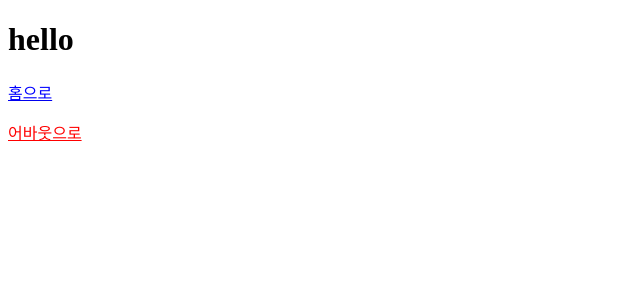
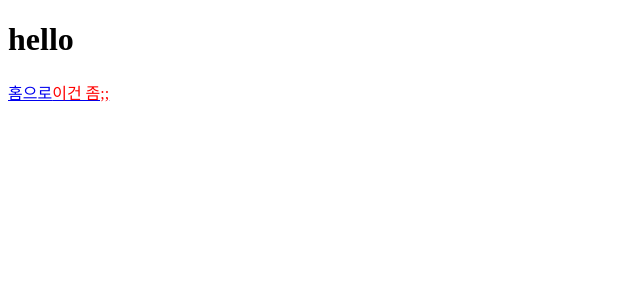
Before and after one commit to kiyounpark/next-practice, a Next.js app: page /about in a window 1280 px wide. Shown: the top 300 px of the page, without its empty margins (0-640 px from the left). Built offline with nearby package versions, Linux system fonts and the light colour scheme.

Commit message:
router 마다 컬러 다르게 추가

```diff
--- a/components/NavBar.js
+++ b/components/NavBar.js
@@ -1,25 +1,20 @@
 import Link from "next/link";
 import { useRouter } from "next/router";
+import styles from "../styles/NavBar.module.css";
 
 export default function NavBar() {
   const router = useRouter();
-  console.log(router);
+
   return (
     <nav>
       <Link href="/">
-        <span
-          style={{ color: router.pathname === "/" ? "red" : "blue" }}
-          href="/"
-        >
-          홈으로
+        <span className={router.pathname === "/" && styles.active}>홈으로</span>
+      </Link>
+
+      <Link href="/about">
+        <span className={router.pathname === "/about" && styles.active}>
+          이건 좀;;
         </span>
-      </Link>
-      <p></p>
-      <Link
-        style={{ color: router.pathname === "/about" ? "red" : "blue" }}
-        href="/about"
-      >
-        어바웃으로
       </Link>
     </nav>
   );
--- /dev/null
+++ b/styles/NavBar.module.css
@@ -0,0 +1,3 @@
+.active {
+  color: red;
+}
```
